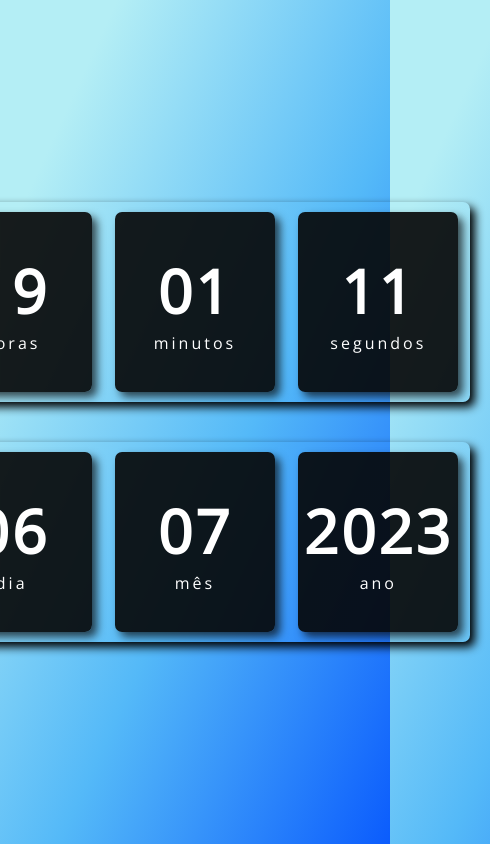
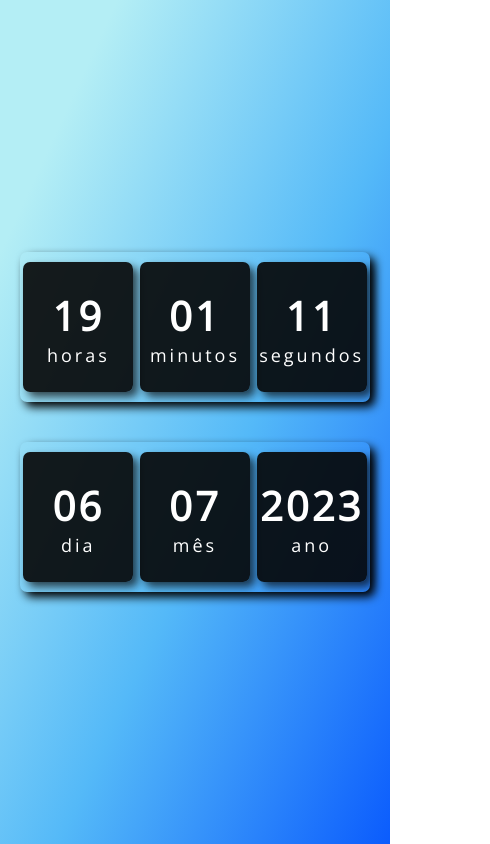
Before and after one commit to edsonschmidt95/relogio, a plain HTML site: page index.html in a window 390 px wide. Shown: the whole page, 490 px wide, since content can reach past the window. Drawn offline with nearby package versions, Linux system fonts and the light colour scheme.

Commit message:
atualização mobile

```diff
--- a/assets/css/style.css
+++ b/assets/css/style.css
@@ -52,3 +52,19 @@ main{
     font-size: 60px;
 
 }
+@media (max-width: 600px) {
+    .relogio, .data {
+        height: 150px;
+        width: 350px;
+    }
+
+    .relogio div, .data div {
+        height: 120px;
+        width: 100px;
+        font-size: 18px;
+    }
+
+    .relogio span, .data span {
+        font-size: 40px;
+    }
+}
```
